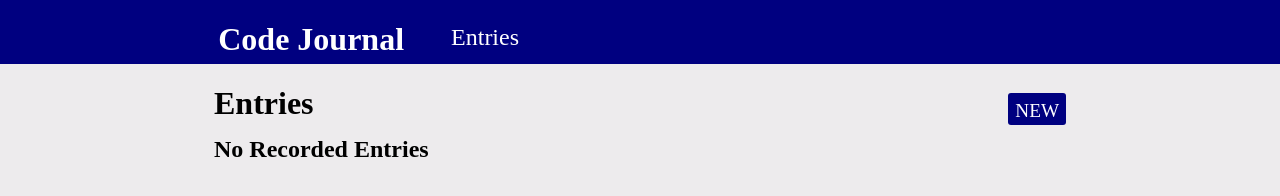
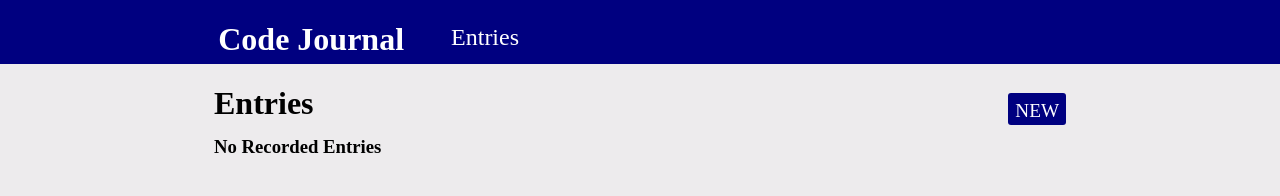
Before and after one commit to james-aguirre/code-journal, a website: page index.html in a window 1280 px wide. Both pictures are taken after a click on the link "Entries". Drawn offline with Linux system fonts and the light colour scheme.

Commit message:
finished issue-2

```diff
--- a/index.html
+++ b/index.html
@@ -77,7 +77,7 @@
         <a href="#" class="new-button">NEW</a>
       </div>
       <div class="hidden" id="no-entries">
-        <h2>No Recorded Entries</h2>
+        <h3>No Recorded Entries</h3>
       </div>
       <ul id="list">
       </ul>
```
